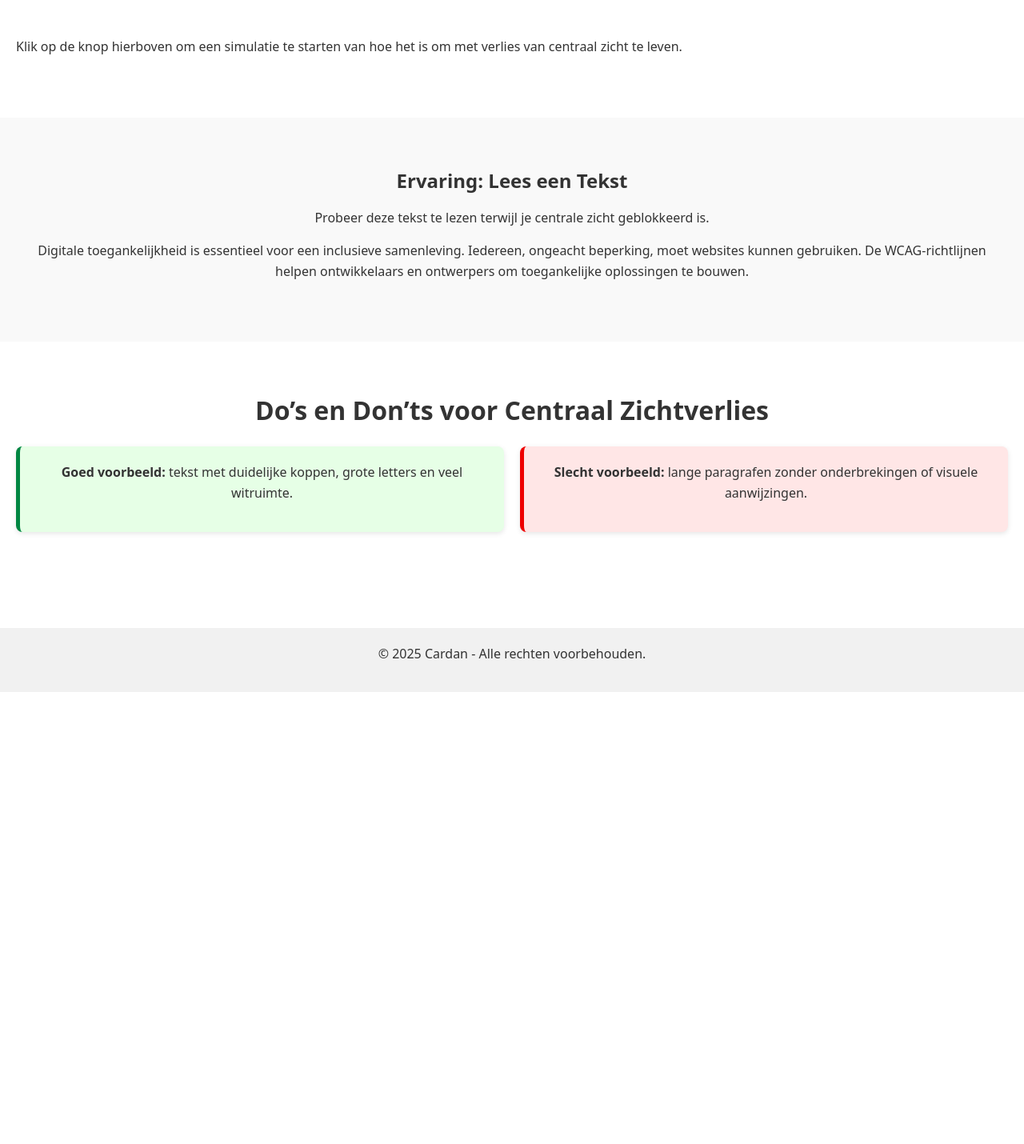
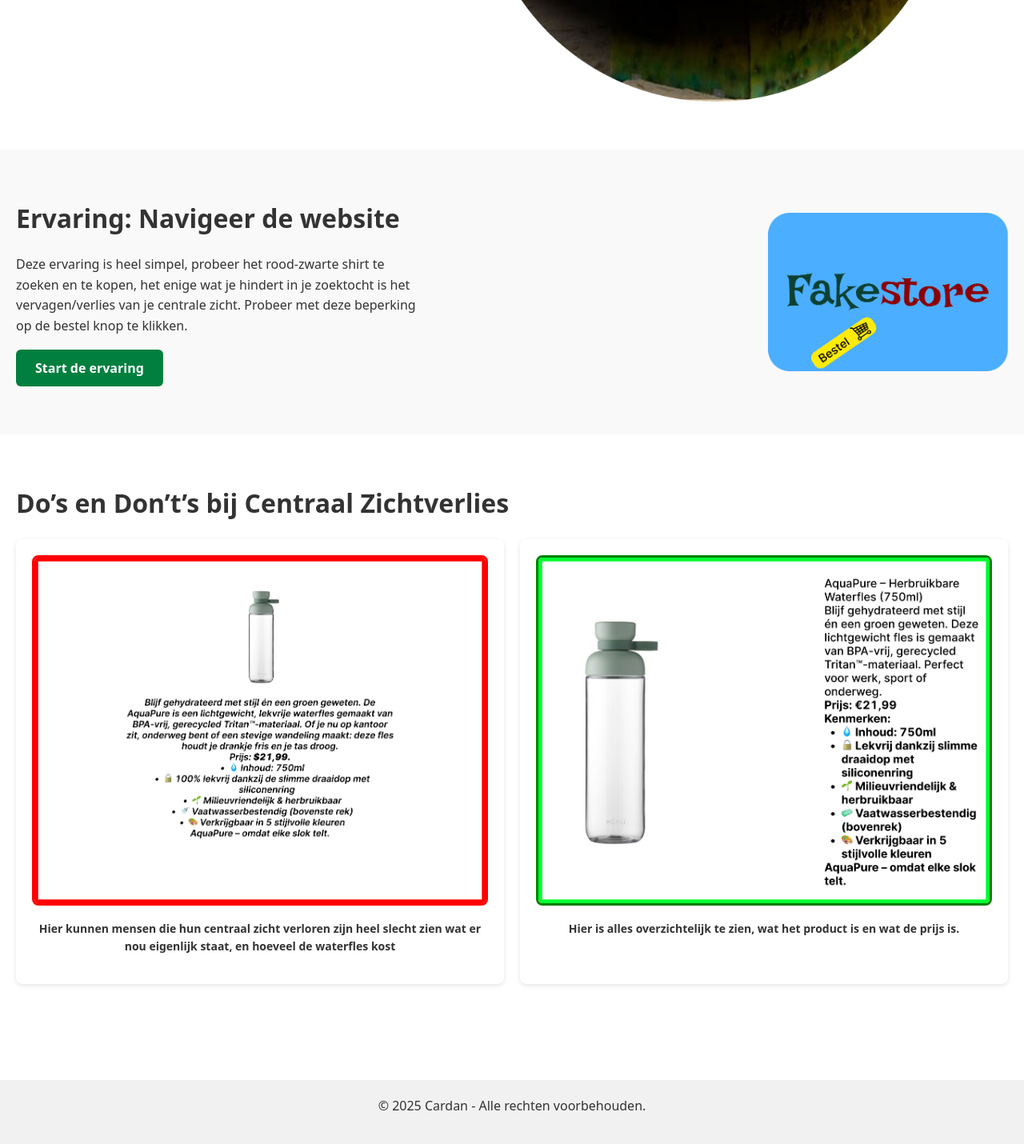
Before and after one commit to Tijmen-Degr/Development-Cardan, a PHP site: page /centraalzicht.php in a window 1280 px wide. Shown: the part 631-2061 px from the top of the page at 80% size. Before the commit the page ends 1496 px from the top, so only its background shows below. Run offline with PHP 8.4, Linux system fonts and the light colour scheme.

Commit message:
Add files via upload

```diff
--- a/centraalzicht.php
+++ b/centraalzicht.php
@@ -1,62 +1,68 @@
-<?php ?>
 <!DOCTYPE html>
 <html lang="nl">
 <head>
   <meta charset="UTF-8" />
   <meta name="viewport" content="width=device-width, initial-scale=1.0"/>
-  <title>Centraal Zichtverlies Ervaring</title>
+  <title>Ervaar Verlies van Centraal Zicht</title>
   <link href="https://fonts.googleapis.com/css?family=Inter:400,700&display=swap" rel="stylesheet"/>
-  <link rel="stylesheet" href="css/centraalzicht.css" />
+  <link rel="stylesheet" href="css/kokerzicht.css" />
 </head>
-
 <body>
-<?php include 'header.php'; ?>
-
+<?php include 'header.php';?>
   <main>
     <section class="intro">
       <div class="intro-text">
-      <h1>Ervaar hoe het is om verlies van centraal zicht te hebben</h1>
-      <p>Bij verlies van centraal zicht ontstaat er een zwart vlekje in het midden van het gezichtsveld, wat het moeilijk maakt om te focussen op tekst of gezichten.</p>
+        <h1>Ervaar een website met een verstoord centraal zicht </h1>
+        <p>
+         Bij verstoring van het centraal zicht wordt het scherpe, gedetailleerde zicht in het midden van het blikveld aangetast en kan het zicht wazig of vervormd zijn, kunnen rechte lijnen golvend lijken of kan er een donkere of blinde vlek (scotoom) in het midden van het gezichtsveld ontstaan
+        </p>
       </div>
       <div class="intro-image">
-      <img src="images/centraalzicht-voorbeeld.png" alt="Visualisatie van verlies van centraal zicht" />
-    </div>
-    <button id="toggle-centraalzicht" class="toggle-btn">Ervaar Centraal Zichtverlies</button>
-    <div class="kokerzicht-description">
-      <p>Klik op de knop hierboven om een simulatie te starten van hoe het is om met verlies van centraal zicht te leven.</p>
+        <img src="images/centralezichtvb.png" alt="Verlies van centraal zicht voorbeeld" />
       </div>
     </section>
 
     <section class="experience">
-    <h2>Ervaring: Lees een Tekst</h2>
-    <p>Probeer deze tekst te lezen terwijl je centrale zicht geblokkeerd is.</p>
+      <div class="experience-text">
+        <h1>Ervaring: Navigeer de website</h1>
+        <p>
+          Deze ervaring is heel simpel, probeer het rood-zwarte shirt te zoeken en te kopen, het enige wat je hindert in je zoektocht is het vervagen/verlies van je centrale zicht.
+           Probeer met deze beperking op de bestel knop te klikken.
+        </p>
+        <a href="winkel_centraal.php" class="start-experience">
+          <button id="toggle-button" class="start-btn">Start de ervaring</button>
+        </a>
+      </div>
       <div class="experience-visual">
-      <p>
-        Digitale toegankelijkheid is essentieel voor een inclusieve samenleving. Iedereen, ongeacht beperking, moet websites kunnen gebruiken.
-        De WCAG-richtlijnen helpen ontwikkelaars en ontwerpers om toegankelijke oplossingen te bouwen.
-      </p>
+        <img src="images/fakestore.png" alt="Bestelervaring" width="300" />
       </div>
     </section>
 
     <section class="tips">
-    <h2>Do’s en Don’ts voor Centraal Zichtverlies</h2>
+      <h2>Do’s en Don’t’s bij Centraal Zichtverlies</h2>
       <div class="tips-content">
+        <div class="tip bad">
+          <img src="images/foutcs.png" alt="Slecht voorbeeld" />
+          <p>
+            Hier kunnen mensen die hun centraal zicht verloren zijn heel slecht zien wat er nou eigenlijk staat, en hoeveel de waterfles kost
+          </p>
+        </div>
         <div class="tip good">
-        <p><strong>Goed voorbeeld:</strong> tekst met duidelijke koppen, grote letters en veel witruimte.</p>
-      </div>
-      <div class="tip bad">
-        <p><strong>Slecht voorbeeld:</strong> lange paragrafen zonder onderbrekingen of visuele aanwijzingen.</p>
+          <img src="images/goedcs.png" alt="Goed voorbeeld" />
+          <p>
+          Hier is alles overzichtelijk te zien, wat het product is en wat de prijs is.
+          </p>
         </div>
       </div>
     </section>
   </main>
 
-<div class="central-vision-overlay"></div>
+  <div id="kokerzichtOverlay" class="kokerzicht-overlay"></div>
 
   <footer class="main-footer">
     <p>&copy; <?php echo date("Y"); ?> Cardan - Alle rechten voorbehouden.</p>
   </footer>
 
-<script src="js/centraalzicht.js"></script>
+  <script src="js/centraalzicht.js" defer></script>
 </body>
 </html>
--- a/css/kokerzicht.css
+++ b/css/kokerzicht.css
@@ -86,30 +86,20 @@ a {
   text-align: left;
 }
 
-.toggle-btn,
-.cta-button {
-  background-color: #007f3f;
-  color: white;
-  border: none;
-  padding: 12px 24px;
-  font-size: 1rem;
-  border-radius: 6px;
-  cursor: pointer;
-  margin-top: 1rem;
-  display: block;
-  margin-left: 0;
-}
+
 
 .kokerzicht-overlay {
   display: none;
   position: fixed;
   top: 0;
   left: 0;
-  width: 100%;
-  height: 100%;
-  pointer-events: none;
+  width: 100vw;
+  height: 100vh;
+  pointer-events: none; /* <-- dit mag blijven */
   z-index: 9999;
+  transition: background 0.1s ease;
 }
+
 
 .kokerzicht-overlay.active {
   display: block;
@@ -226,6 +216,41 @@ body.darkmode .main-footer {
   color: #ffffff;
 }
 
+.start-experience {
+  text-decoration: none;
+}
+
+.start-btn,
+.cta-button,
+.toggle-btn {
+  background-color: #007f3f;
+  color: white;
+  border: none;
+  padding: 12px 24px;
+  font-size: 1rem;
+  font-weight: bold;
+  border-radius: 6px;
+  cursor: pointer;
+  margin-top: 1rem;
+  display: block;
+  margin-left: 0;
+  transition: background-color 0.3s ease, transform 0.2s ease;
+}
+
+.start-btn:hover,
+.cta-button:hover,
+.toggle-btn:hover {
+  background-color: #005f2d;
+  transform: scale(1.05);
+}
+
+.start-btn:active,
+.cta-button:active,
+.toggle-btn:active {
+  transform: scale(0.98);
+}
+
+
 @media screen and (max-width: 1024px) {
   .intro,
   .experience {
```
Also changed, not shown: css/winkel.css (+69 -28 lines), js/mode.js (+60 -3 lines), kokervisie.php (+9 -3 lines), winkel.php (+12 -35 lines), images/Fakestore.png (added), images/centralezichtvb.png (added), images/foutcs.png (added), images/goedcs.png (added). Lines whose indentation alone changed are shown as unchanged.
